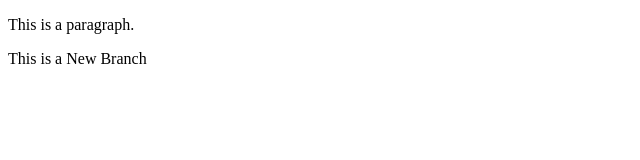
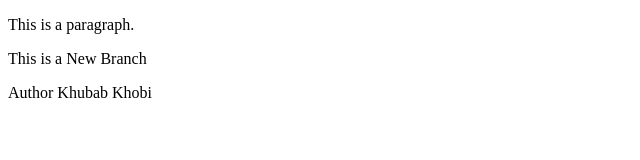
Before and after one commit to chkhubabkhobi/LocalRepo, a plain HTML site: page index.html in a window 1280 px wide. Shown: the whole page, without its empty margins (0-640 px from the left). Drawn offline with Linux system fonts and the light colour scheme.

Commit message:
Add file

```diff
--- a/index.html
+++ b/index.html
@@ -8,5 +8,6 @@
 <body>
     <p>This is a paragraph.</p>
     <p>This is a New Branch</p>
+    <p>Author Khubab Khobi</p>
 </body>
 </html>
```
